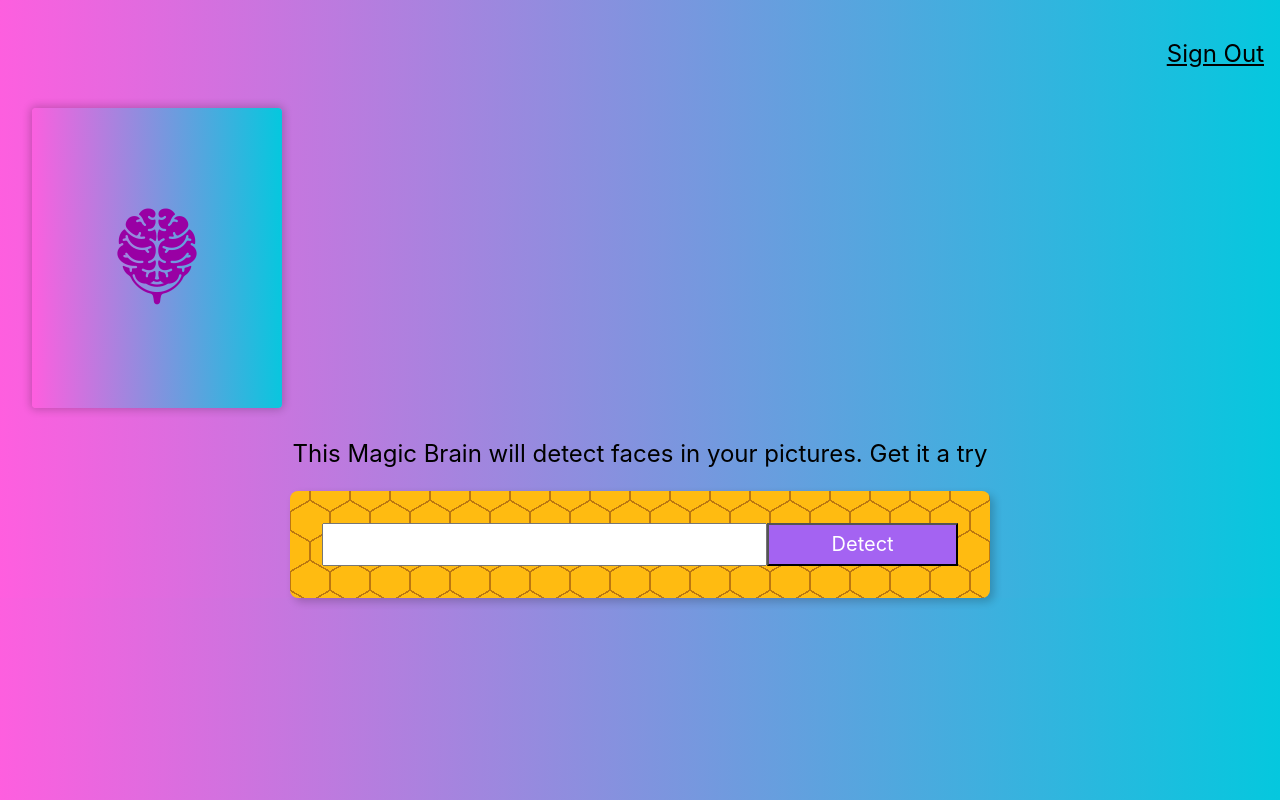
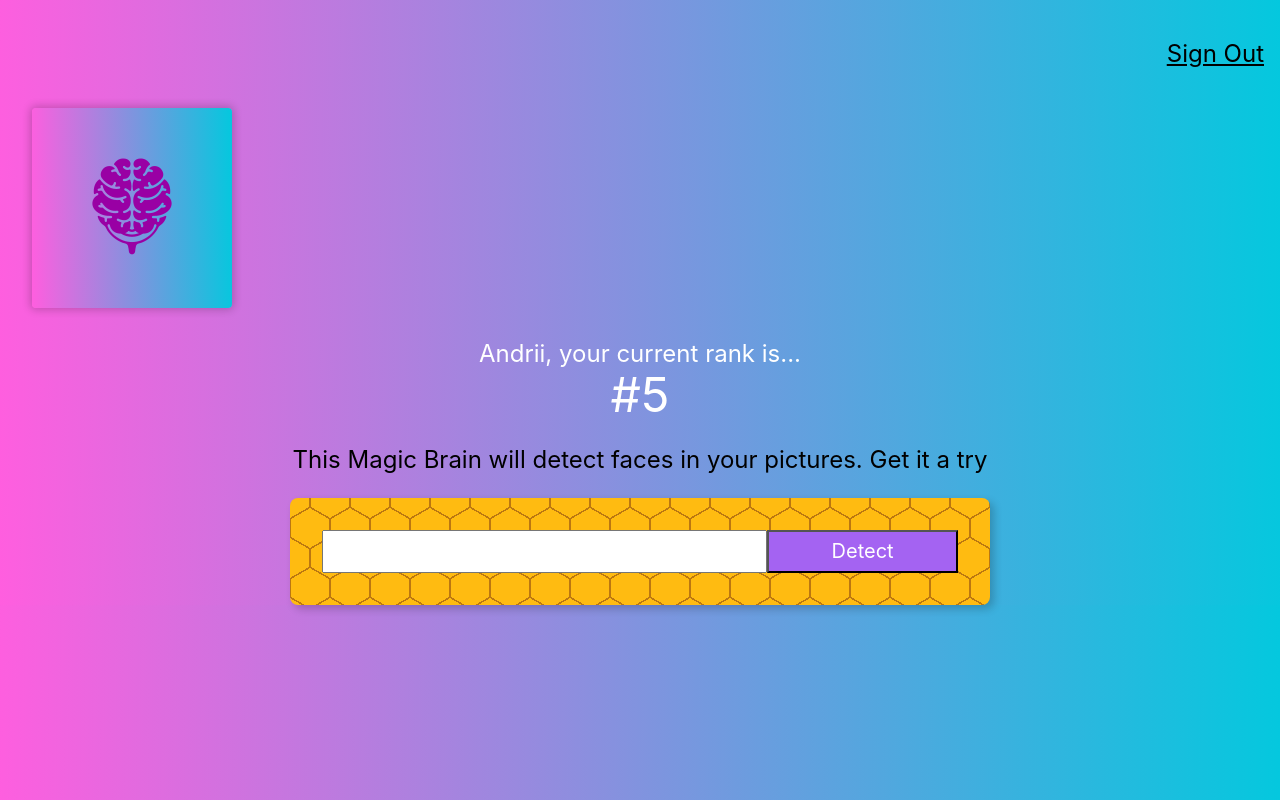
Before and after one commit to Andrej044/face-detect-app, a React (Create React App) app: page / in a window 1280 px wide. Built offline with nearby package versions, Linux system fonts and the light colour scheme.

Commit message:
add basic structure

```diff
--- a/src/components/Rank/Rank.js
+++ b/src/components/Rank/Rank.js
@@ -3,6 +3,12 @@ const Rank = () => {
 
   return(
     <div>
+      <div className="white f3">
+        {`Andrii, your current rank is...`}
+      </div>
+      <div className="white f1">
+        {`#5`}
+      </div>
     </div>
   )
 }
--- a/src/components/logo/Logo.css
+++ b/src/components/logo/Logo.css
@@ -3,8 +3,8 @@
   display: flex;
   justify-content: center;
   align-items: center;
-  height: 300px;
-  max-width: 250px;
+  height: 200px;
+  max-width: 200px;
   background: linear-gradient(89deg, #FF5EDF 0%, #04C8DE 100% );
 
 }
```
